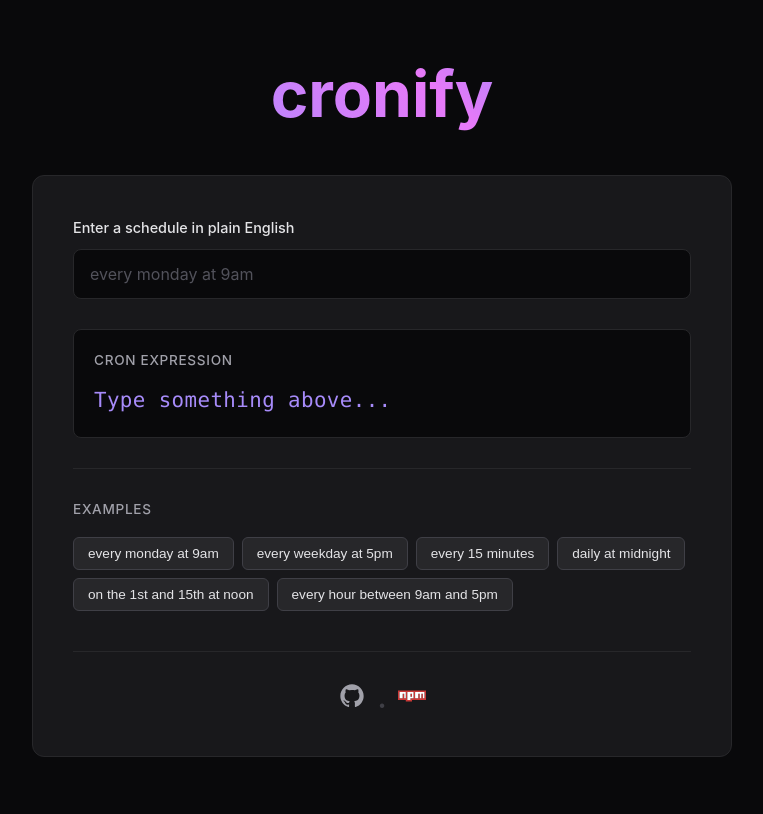
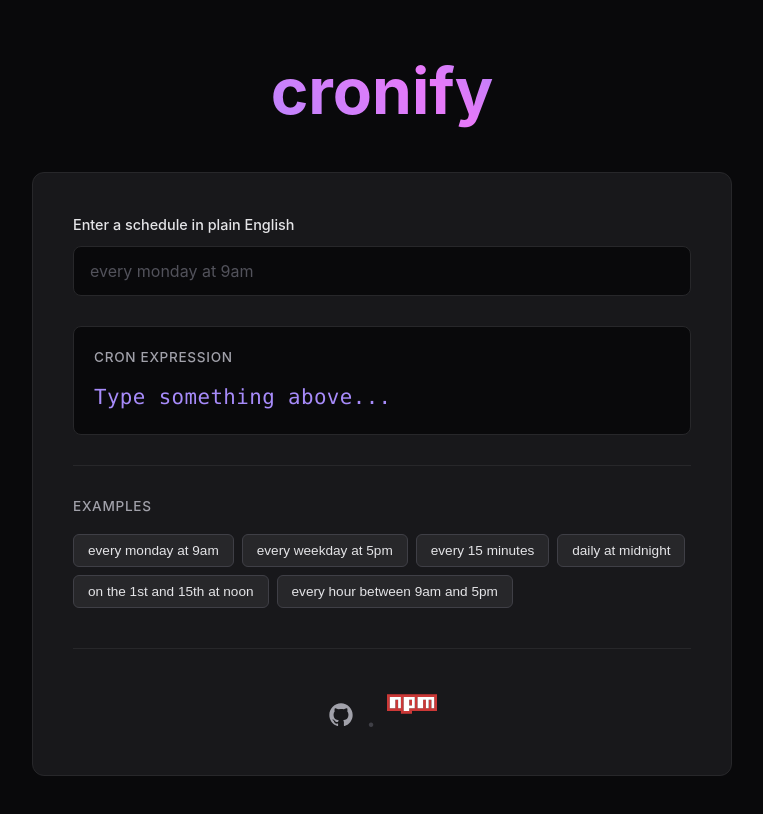
Before and after one commit to jszklarz/cronify, a website: page docs/index.html in a window 1280 px wide. Shown: the whole page, without its empty margins (258-1021 px from the left). Drawn offline with Linux system fonts and the light colour scheme.

Commit message:
Fix npm icon size with more specific selector

```diff
--- a/docs/index.html
+++ b/docs/index.html
@@ -202,7 +202,7 @@
             height: 28px;
         }
 
-        .npm-icon {
+        .footer svg.npm-icon {
             width: 50px;
             height: 50px;
         }
```
